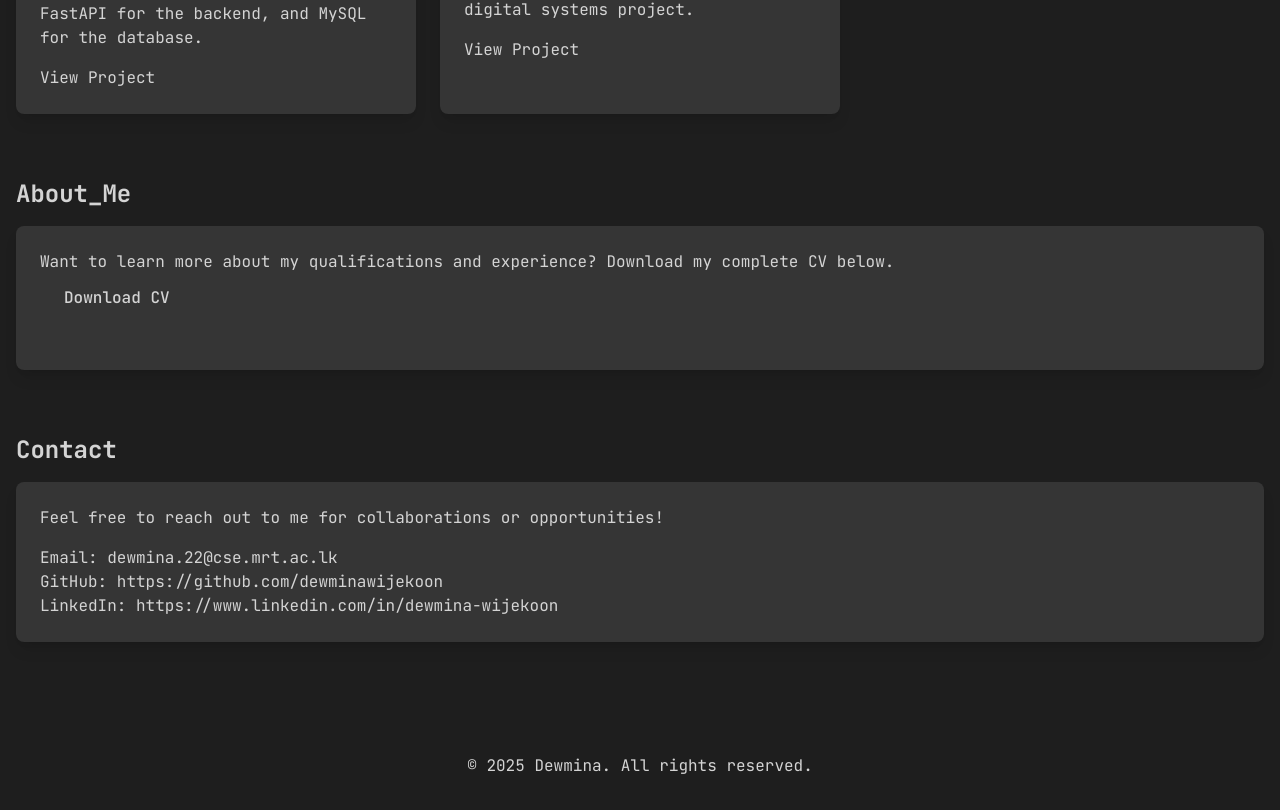
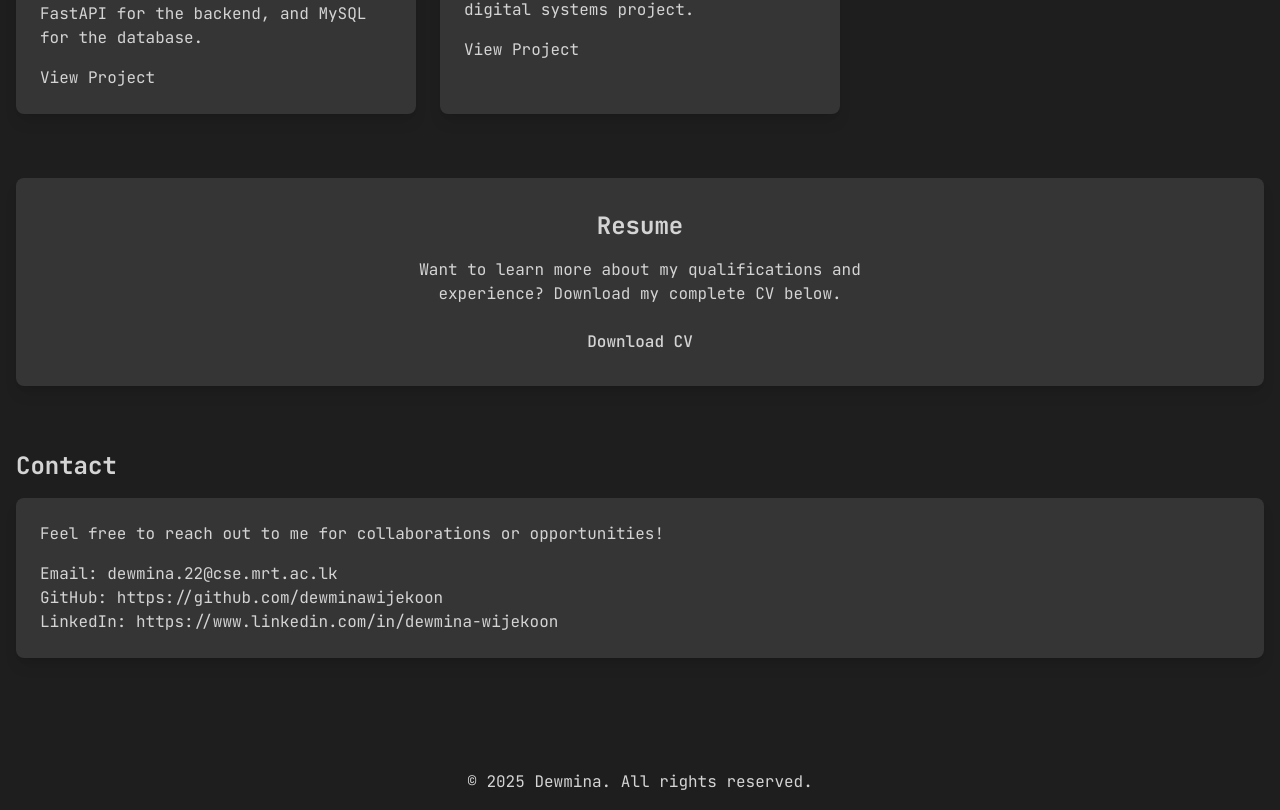
Before and after one commit to dewminawijekoon/dewmina.me, a Next.js app: page / in a window 1280 px wide. Shown: the part 942-1752 px from the top of the page. Built offline with nearby package versions, Linux system fonts and the light colour scheme.

Commit message:
Minor Changes to CV section

```diff
--- a/app/components/Resume.tsx
+++ b/app/components/Resume.tsx
@@ -1,19 +1,17 @@
-export default function Resume() {
+"use client"
+
+export default function CVDownload() {
   return (
-      <section id="about" className="mb-16">
-        <h2 className="section-title">About_Me</h2>
-        <div className="card">
-          <p>
+    <section className="mb-16 text-center">
+      <div className="card flex flex-col items-center justify-center py-8">
+        <h2 className="section-title">Resume</h2>
+        <p className="mb-6 max-w-md">
           Want to learn more about my qualifications and experience? Download my complete CV below.
         </p>
-          <a
-          href="https://drive.google.com/file/d/1E8gOyZQd3Oy103deXWDfUMqNN03ioLf_/view?usp=drive_link"
-          download="Dewmina_Wijekoon_CV.pdf"
-          className="flex items-center gap-2 bg-primary bg-opacity-20 hover:bg-opacity-30 text-primary px-6 py-3 rounded-custom transition-all duration-200 hover:scale-105"
-        >
+        <a href="https://drive.google.com/file/d/1E8gOyZQd3Oy103deXWDfUMqNN03ioLf_/view?usp=drive_link" download="Dewmina_Wijekoon_CV.pdf" className="btn-primary btn-lg">
+
           <span className="font-medium">Download CV</span>
         </a>
-          <br/>
       </div>
     </section>
   )
```
Lines whose indentation alone changed are shown as unchanged.
